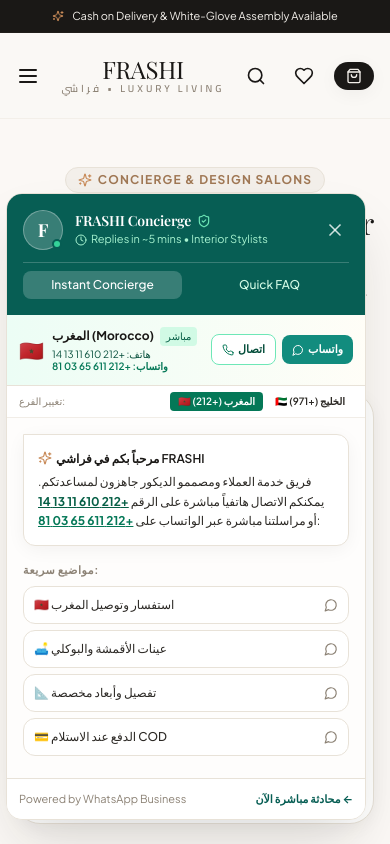
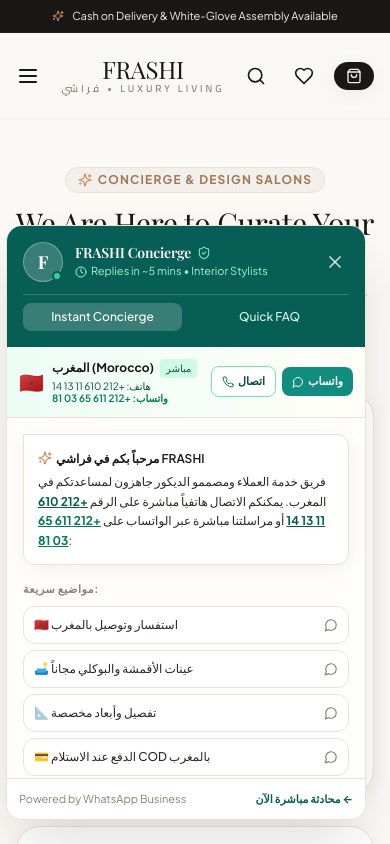
Before and after one commit to aragragk1-eng/frashi, a Next.js app: page /contact in a window 390 px wide. Both pictures are taken after a click on the button "ONLINE". Shown: the top 844 px of the page. Built offline with nearby package versions, Linux system fonts and the light colour scheme; a web font is replaced by a local one.

Commit message:
feat: use Moroccan phone and WhatsApp numbers exclusively across the site

```diff
--- a/src/app/checkout/page.tsx
+++ b/src/app/checkout/page.tsx
@@ -40,8 +40,8 @@
     lastName: '',
     email: '',
     phone: '',
-    country: 'United Arab Emirates',
-    city: 'Dubai',
+    country: 'Morocco',
+    city: 'Casablanca',
     area: '',
     street: '',
     building: '',
@@ -60,39 +60,39 @@
   const [isSubmitting, setIsSubmitting] = useState(false);
 
   // Quick auto-fill helper for test demonstrations
-  const handleAutoFill = (preset: 'dubai' | 'riyadh') => {
-    if (preset === 'dubai') {
+  const handleAutoFill = (preset: 'casablanca' | 'rabat') => {
+    if (preset === 'casablanca') {
       setFormData({
-        firstName: 'Layla',
-        lastName: 'Al-Mansoor',
-        email: 'layla.mansoor@example.com',
-        phone: '+971 50 123 4567',
-        country: 'United Arab Emirates',
-        city: 'Dubai',
-        area: 'Dubai Hills Estate',
-        street: 'Maple Avenue 4',
-        building: 'Villa 108',
-        deliveryNotes: 'Please ring the service gate. Elevator access available.',
+        firstName: 'أمين',
+        lastName: 'العلمي',
+        email: 'amine.alami@example.com',
+        phone: '+212 6 10 11 13 14',
+        country: 'Morocco',
+        city: 'Casablanca',
+        area: 'Anfa Supérieur',
+        street: 'Boulevard d\'Anfa',
+        building: 'Résidence Palmeraie, Appt 12',
+        deliveryNotes: 'توصيل مع التركيب المجاني.',
         paymentMethod: 'cod',
         whatsappConfirmation: true,
       });
-      setCardDetails((p) => ({ ...p, cardHolder: 'Layla Al-Mansoor' }));
+      setCardDetails((p) => ({ ...p, cardHolder: 'Amine Alami' }));
     } else {
       setFormData({
-        firstName: 'Tariq',
-        lastName: 'Al-Ghamdi',
-        email: 'tariq.ghamdi@example.com',
-        phone: '+966 50 987 6543',
-        country: 'Saudi Arabia',
-        city: 'Riyadh',
-        area: 'Al-Nakheel District',
-        street: 'King Fahd Road',
-        building: 'Villa 42',
-        deliveryNotes: 'Ground floor residence. Large double doors.',
+        firstName: 'سلمى',
+        lastName: 'بنسودة',
+        email: 'salma.bensouda@example.com',
+        phone: '+212 6 11 65 03 81',
+        country: 'Morocco',
+        city: 'Rabat',
+        area: 'Souissi',
+        street: 'Avenue Mohammed VI',
+        building: 'Villa 14',
+        deliveryNotes: 'الاتصال قبل الوصول بساعة.',
         paymentMethod: 'cod',
         whatsappConfirmation: true,
       });
-      setCardDetails((p) => ({ ...p, cardHolder: 'Tariq Al-Ghamdi' }));
+      setCardDetails((p) => ({ ...p, cardHolder: 'Salma Bensouda' }));
     }
   };
 
@@ -179,17 +179,17 @@
               <div className="flex items-center gap-2">
                 <button
                   type="button"
-                  onClick={() => handleAutoFill('dubai')}
+                  onClick={() => handleAutoFill('casablanca')}
                   className="px-3 py-1.5 rounded-lg bg-white border border-frashi-linen hover:border-frashi-oak text-frashi-dark font-medium shadow-sm"
                 >
-                  Dubai Hills
+                  🇲🇦 Casablanca Anfa
                 </button>
                 <button
                   type="button"
-                  onClick={() => handleAutoFill('riyadh')}
+                  onClick={() => handleAutoFill('rabat')}
                   className="px-3 py-1.5 rounded-lg bg-white border border-frashi-linen hover:border-frashi-oak text-frashi-dark font-medium shadow-sm"
                 >
-                  Riyadh Al-Nakheel
+                  🇲🇦 Rabat Souissi
                 </button>
               </div>
             </div>
@@ -258,7 +258,7 @@
                       required
                       value={formData.phone}
                       onChange={(e) => setFormData({ ...formData, phone: e.target.value })}
-                      placeholder="+971 50 123 4567"
+                      placeholder="+212 6 11 65 03 81"
                       className="w-full text-xs p-3 rounded-xl border border-frashi-linen bg-frashi-cream/30 focus:outline-none focus:border-frashi-oak"
                     />
                   </div>
@@ -272,6 +272,7 @@
                       onChange={(e) => setFormData({ ...formData, country: e.target.value })}
                       className="w-full text-xs p-3 rounded-xl border border-frashi-linen bg-frashi-cream/30 focus:outline-none focus:border-frashi-oak cursor-pointer"
                     >
+                      <option value="Morocco">المغرب (Morocco)</option>
                       <option value="United Arab Emirates">United Arab Emirates (UAE)</option>
                       <option value="Saudi Arabia">Saudi Arabia (KSA)</option>
                       <option value="Qatar">Qatar</option>
--- a/src/app/contact/page.tsx
+++ b/src/app/contact/page.tsx
@@ -50,100 +50,104 @@
 
         {/* Flagship Showrooms Grid */}
         <div className="grid grid-cols-1 md:grid-cols-2 gap-8">
-          {/* Dubai Showroom */}
+          {/* Casablanca Flagship Showroom */}
           <div className="p-8 rounded-3xl bg-white border border-frashi-linen shadow-soft space-y-6">
             <div className="flex items-center justify-between">
               <span className="px-3 py-1 rounded-full bg-frashi-sand text-xs font-bold uppercase tracking-wider text-frashi-dark">
-                UAE Flagship
+                🇲🇦 صالون الدار البيضاء الرائد
               </span>
               <span className="text-xs text-emerald-700 font-semibold flex items-center gap-1">
                 <span className="w-2 h-2 rounded-full bg-emerald-500 animate-pulse" />
-                Open Today
+                مفتوح اليوم
               </span>
             </div>
 
             <div>
               <h2 className="font-serif text-2xl font-bold text-frashi-dark">
-                Dubai Design District (d3) Salon
+                Casablanca Anfa Flagship Salon
               </h2>
               <p className="text-xs text-frashi-stone mt-1">
-                Experience full living suites, tactile travertine slabs, and our complete bouclé library.
+                اكتشف تشكيلات الأثاث الفاخر، صالونات البوكلي العصرية، ورخام الترافرتين الطبيعي.
               </p>
             </div>
 
             <div className="space-y-3 text-xs text-frashi-charcoal border-t border-frashi-linen pt-4">
               <div className="flex items-start gap-2.5">
                 <MapPin className="w-4 h-4 text-frashi-oak flex-shrink-0 mt-0.5" />
-                <span>Building 7, Ground Salon 102, Dubai Design District, Dubai, UAE</span>
+                <span>Boulevard d&apos;Anfa, Casablanca, Maroc</span>
               </div>
               <div className="flex items-center gap-2.5">
                 <Clock className="w-4 h-4 text-frashi-oak flex-shrink-0" />
-                <span>Daily: 10:00 AM – 10:00 PM</span>
+                <span>يومياً: 10:00 صباحاً – 10:00 مساءً</span>
               </div>
               <div className="flex items-center gap-2.5">
                 <Phone className="w-4 h-4 text-frashi-oak flex-shrink-0" />
-                <span>+971 4 888 9922</span>
+                <a href="tel:+212610111314" className="hover:text-emerald-700 font-semibold">
+                  +212 610 11 13 14
+                </a>
               </div>
             </div>
 
             <div className="pt-2">
               <a
-                href="https://wa.me/971508889922?text=Hello%20FRASHI!%20I%20would%20like%20to%20book%20a%20private%20styling%20appointment%20at%20the%20Dubai%20d3%20Showroom."
+                href="https://wa.me/212611650381?text=Hello%20FRASHI!%20I%20would%20like%20to%20book%20a%20private%20styling%20appointment%20at%20the%20Casablanca%20Showroom."
                 target="_blank"
                 rel="noreferrer"
                 className="w-full py-3 px-4 rounded-xl bg-frashi-dark text-white text-xs font-bold uppercase tracking-wider flex items-center justify-center gap-2 hover:bg-frashi-charcoal transition-colors shadow-soft"
               >
                 <MessageCircle className="w-4 h-4 text-emerald-400" />
-                <span>Book Dubai Private Styling Appointment</span>
+                <span>حجز موعد بفرع الدار البيضاء عبر الواتساب</span>
               </a>
             </div>
           </div>
 
-          {/* Riyadh Showroom */}
+          {/* Rabat Studio & Kingdom Concierge */}
           <div className="p-8 rounded-3xl bg-white border border-frashi-linen shadow-soft space-y-6">
             <div className="flex items-center justify-between">
               <span className="px-3 py-1 rounded-full bg-frashi-sand text-xs font-bold uppercase tracking-wider text-frashi-dark">
-                KSA Flagship
+                🇲🇦 الرباط وكافة مدن المغرب
               </span>
               <span className="text-xs text-emerald-700 font-semibold flex items-center gap-1">
                 <span className="w-2 h-2 rounded-full bg-emerald-500 animate-pulse" />
-                Open Today
+                استشارات وتوصيل
               </span>
             </div>
 
             <div>
               <h2 className="font-serif text-2xl font-bold text-frashi-dark">
-                Riyadh Olaya Towers Salon
+                Rabat Salon & Studio
               </h2>
               <p className="text-xs text-frashi-stone mt-1">
-                Featuring our dining oak collections, platform beds, and bespoke home office gallery.
+                استشارات التصميم الداخلي، معاينة عينات الأقمشة مجاناً، وخدمة التوصيل الشامل لكافة المدن.
               </p>
             </div>
 
             <div className="space-y-3 text-xs text-frashi-charcoal border-t border-frashi-linen pt-4">
               <div className="flex items-start gap-2.5">
                 <MapPin className="w-4 h-4 text-frashi-oak flex-shrink-0 mt-0.5" />
-                <span>Olaya Towers, King Fahd Road, Al Olaya, Riyadh, Saudi Arabia</span>
+                <span>Avenue Mohammed VI, Souissi, Rabat, Maroc</span>
               </div>
               <div className="flex items-center gap-2.5">
                 <Clock className="w-4 h-4 text-frashi-oak flex-shrink-0" />
-                <span>Sat - Thu: 10:00 AM – 10:30 PM • Fri: 2:00 PM – 11:00 PM</span>
+                <span>الإثنين - السبت: 10:00 صباحاً – 09:30 مساءً</span>
               </div>
               <div className="flex items-center gap-2.5">
                 <Phone className="w-4 h-4 text-frashi-oak flex-shrink-0" />
-                <span>+966 11 888 9922</span>
+                <a href="tel:+212610111314" className="hover:text-emerald-700 font-semibold">
+                  +212 610 11 13 14
+                </a>
               </div>
             </div>
 
             <div className="pt-2">
               <a
-                href="https://wa.me/971508889922?text=Hello%20FRASHI!%20I%20would%20like%20to%20book%20a%20private%20styling%20appointment%20at%20the%20Riyadh%20Showroom."
+                href="https://wa.me/212611650381?text=Hello%20FRASHI!%20I%20would%20like%20to%20request%20a%20styling%20consultation%20and%20fabric%20swatches."
                 target="_blank"
                 rel="noreferrer"
                 className="w-full py-3 px-4 rounded-xl bg-frashi-dark text-white text-xs font-bold uppercase tracking-wider flex items-center justify-center gap-2 hover:bg-frashi-charcoal transition-colors shadow-soft"
               >
                 <MessageCircle className="w-4 h-4 text-emerald-400" />
-                <span>Book Riyadh Private Styling Appointment</span>
+                <span>طلب استشارة أو عينات عبر الواتساب</span>
               </a>
             </div>
           </div>
@@ -195,7 +199,7 @@
                     required
                     value={formData.phone}
                     onChange={(e) => setFormData({ ...formData, phone: e.target.value })}
-                    placeholder="+971 50 000 0000"
+                    placeholder="+212 6 11 65 03 81"
                     className="w-full p-3 rounded-xl border border-frashi-linen bg-frashi-cream/30 focus:outline-none focus:border-frashi-oak"
                   />
                 </div>
--- a/src/app/order-success/page.tsx
+++ b/src/app/order-success/page.tsx
@@ -44,8 +44,8 @@
     }
   }, []);
 
-  const whatsappMsg = `Hello FRASHI Concierge! I just placed order #${orderId}. I would like to confirm my white-glove delivery scheduling.`;
-  const whatsappUrl = `https://wa.me/971508889922?text=${encodeURIComponent(whatsappMsg)}`;
+  const whatsappMsg = `Hello FRASHI Concierge! I just placed order #${orderId}. I would like to confirm my white-glove delivery scheduling in Morocco.`;
+  const whatsappUrl = `https://wa.me/212611650381?text=${encodeURIComponent(whatsappMsg)}`;
 
   return (
     <div className="bg-frashi-cream/30 min-h-screen py-16 sm:py-24">
--- a/src/app/product/[id]/page.tsx
+++ b/src/app/product/[id]/page.tsx
@@ -260,7 +260,7 @@
                   Select Finish / Fabric: <span className="text-frashi-oak normal-case font-semibold">{selectedColor.name}</span>
                 </label>
                 <a
-                  href={`https://wa.me/971508889922?text=Hello%20FRASHI!%20Can%20I%20order%20physical%20fabric%20swatches%20for%20the%20${encodeURIComponent(product.name)}?`}
+                  href={`https://wa.me/212611650381?text=Hello%20FRASHI!%20Can%20I%20order%20physical%20fabric%20swatches%20for%20the%20${encodeURIComponent(product.name)}?`}
                   target="_blank"
                   rel="noreferrer"
                   className="text-[11px] text-frashi-oak hover:underline font-semibold"
@@ -373,7 +373,7 @@
 
               {/* Direct WhatsApp Quick Order */}
               <a
-                href={`https://wa.me/971508889922?text=Hello%20FRASHI!%20I%20would%20like%20to%20order%20the%20${encodeURIComponent(product.name)}%20(${encodeURIComponent(selectedColor.name)})%20for%20${encodeURIComponent(formatPrice(product.price * quantity))}.%20Can%20we%20proceed%20with%20Cash%20on%20Delivery?`}
+                href={`https://wa.me/212611650381?text=Hello%20FRASHI!%20I%20would%20like%20to%20order%20the%20${encodeURIComponent(product.name)}%20(${encodeURIComponent(selectedColor.name)})%20for%20${encodeURIComponent(formatPrice(product.price * quantity))}.%20Can%20we%20proceed%20with%20Cash%20on%20Delivery?`}
                 target="_blank"
                 rel="noopener noreferrer"
                 className="w-full py-3.5 px-4 rounded-xl border border-emerald-600/40 bg-emerald-50 text-emerald-900 text-xs font-semibold flex items-center justify-center gap-2 hover:bg-emerald-100 transition-colors"
--- a/src/components/support/FloatingWhatsAppWidget.tsx
+++ b/src/components/support/FloatingWhatsAppWidget.tsx
@@ -19,10 +19,7 @@
   const [activeTab, setActiveTab] = useState<'chat' | 'faq'>('chat');
   const [customMessage, setCustomMessage] = useState('');
   const [expandedFaq, setExpandedFaq] = useState<number | null>(null);
-  const [selectedBranch, setSelectedBranch] = useState<'morocco' | 'uae'>('morocco');
-
-  const branches = {
-    morocco: {
+  const moroccoContact = {
     name: 'المغرب (Morocco)',
     flag: '🇲🇦',
     callPhone: '+212610111314',
@@ -30,29 +27,17 @@
     whatsappPhone: '212611650381',
     whatsappDisplay: '+212 611 65 03 81',
     city: 'Casablanca Concierge'
-    },
-    uae: {
-      name: 'الإمارات والخليج',
-      flag: '🇦🇪',
-      callPhone: '+97148889922',
-      callDisplay: '+971 4 888 9922',
-      whatsappPhone: '971508889922',
-      whatsappDisplay: '+971 50 888 9922',
-      city: 'Dubai Flagship'
-    }
   };
 
-  const currentBranch = branches[selectedBranch];
-
   const quickPrompts = [
-    { title: '🇲🇦 استفسار وتوصيل المغرب', text: 'السلام عليكم فريق FRASHI! أود الاستفسار عن تصاميم الأثاث ومواعيد التوصيل في المغرب.' },
-    { title: '🛋️ عينات الأقمشة والبوكلي', text: 'Hello FRASHI! I would like to request physical fabric and bouclé samples for my home.' },
-    { title: '📐 تفصيل وأبعاد مخصصة', text: 'Hello FRASHI! I want to check custom dimensions and room layout for my space.' },
-    { title: '💳 الدفع عند الاستلام COD', text: 'Hello FRASHI! I want to confirm Cash on Delivery payment for my upcoming order.' },
+    { title: '🇲🇦 استفسار وتوصيل بالمغرب', text: 'السلام عليكم فريق FRASHI! أود الاستفسار عن تصاميم الأثاث ومواعيد التوصيل في المغرب.' },
+    { title: '🛋️ عينات الأقمشة والبوكلي مجاناً', text: 'السلام عليكم FRASHI! أود طلب عينات مجانية من أقمشة البوكلي والمخمل إلى عنواني بالمغرب.' },
+    { title: '📐 تفصيل وأبعاد مخصصة', text: 'السلام عليكم FRASHI! أرغب في استشارة حول تفصيل أثاث بمقاسات خاصة لمنزلي.' },
+    { title: '💳 الدفع عند الاستلام COD بالمغرب', text: 'السلام عليكم FRASHI! أريد تأكيد طلبي مع إمكانية الدفع عند الاستلام والمعاينة.' },
   ];
 
   const handleSendWhatsApp = (text: string) => {
-    const url = `https://wa.me/${currentBranch.whatsappPhone}?text=${encodeURIComponent(text)}`;
+    const url = `https://wa.me/${moroccoContact.whatsappPhone}?text=${encodeURIComponent(text)}`;
     window.open(url, '_blank', 'noopener,noreferrer');
   };
 
@@ -151,25 +136,25 @@
             </div>
           </div>
 
-          {/* Active Branch Direct Action Bar */}
+          {/* Moroccan Direct Action Bar */}
           <div className="p-3 bg-gradient-to-r from-emerald-50 to-amber-50/40 border-b border-frashi-linen flex items-center justify-between gap-2">
             <div className="flex items-center gap-2">
-              <span className="text-xl">{currentBranch.flag}</span>
+              <span className="text-xl">{moroccoContact.flag}</span>
               <div>
                 <div className="flex items-center gap-1.5">
-                  <span className="text-xs font-bold text-frashi-dark">{currentBranch.name}</span>
+                  <span className="text-xs font-bold text-frashi-dark">{moroccoContact.name}</span>
                   <span className="text-[10px] px-1.5 py-0.5 rounded bg-emerald-100 text-emerald-800 font-medium">مباشر</span>
                 </div>
                 <div className="text-[10px] text-emerald-900 flex flex-col leading-tight mt-0.5">
-                  <span>هاتف: {currentBranch.callDisplay}</span>
-                  <span className="font-semibold text-emerald-700">واتساب: {currentBranch.whatsappDisplay}</span>
+                  <span>هاتف: {moroccoContact.callDisplay}</span>
+                  <span className="font-semibold text-emerald-700">واتساب: {moroccoContact.whatsappDisplay}</span>
                 </div>
               </div>
             </div>
 
             <div className="flex items-center gap-1.5">
               <a
-                href={`tel:${currentBranch.callPhone}`}
+                href={`tel:${moroccoContact.callPhone}`}
                 className="px-2.5 py-1.5 bg-white hover:bg-emerald-50 text-emerald-900 border border-emerald-300 rounded-lg text-[11px] font-bold shadow-xs flex items-center gap-1 transition-all"
                 title="اتصال هاتفي مباشر"
               >
@@ -177,7 +162,7 @@
                 <span>اتصال</span>
               </a>
               <a
-                href={`https://wa.me/${currentBranch.whatsappPhone}?text=Hello%20FRASHI!`}
+                href={`https://wa.me/${moroccoContact.whatsappPhone}?text=Hello%20FRASHI!`}
                 target="_blank"
                 rel="noreferrer"
                 className="px-2.5 py-1.5 bg-[#128C7E] hover:bg-[#075E54] text-white rounded-lg text-[11px] font-bold shadow-xs flex items-center gap-1 transition-all"
@@ -186,35 +171,6 @@
                 <MessageCircle className="w-3 h-3" />
                 <span>واتساب</span>
               </a>
-            </div>
-          </div>
-
-          {/* Branch Switcher Pill */}
-          <div className="px-3 py-1.5 bg-white border-b border-frashi-linen/60 flex items-center justify-between text-[11px]">
-            <span className="text-frashi-stone text-[10px]">تغيير الفرع:</span>
-            <div className="flex gap-1">
-              <button
-                type="button"
-                onClick={() => setSelectedBranch('morocco')}
-                className={`px-2 py-0.5 rounded text-[10px] font-semibold transition-colors ${
-                  selectedBranch === 'morocco'
-                    ? 'bg-emerald-700 text-white'
-                    : 'text-frashi-charcoal hover:bg-frashi-sand'
-                }`}
-              >
-                🇲🇦 المغرب (+212)
-              </button>
-              <button
-                type="button"
-                onClick={() => setSelectedBranch('uae')}
-                className={`px-2 py-0.5 rounded text-[10px] font-semibold transition-colors ${
-                  selectedBranch === 'uae'
-                    ? 'bg-emerald-700 text-white'
-                    : 'text-frashi-charcoal hover:bg-frashi-sand'
-                }`}
-              >
-                🇦🇪 الخليج (+971)
-              </button>
             </div>
           </div>
 
@@ -229,13 +185,13 @@
                     مرحباً بكم في فراشي FRASHI
                   </p>
                   <p>
-                    فريق خدمة العملاء ومصممو الديكور جاهزون لمساعدتكم. يمكنكم الاتصال هاتفياً مباشرة على الرقم{' '}
-                    <a href={`tel:${currentBranch.callPhone}`} className="font-bold text-emerald-800 underline">
-                      {currentBranch.callDisplay}
+                    فريق خدمة العملاء ومصممو الديكور جاهزون لمساعدتكم في المغرب. يمكنكم الاتصال هاتفياً مباشرة على الرقم{' '}
+                    <a href={`tel:${moroccoContact.callPhone}`} className="font-bold text-emerald-800 underline">
+                      {moroccoContact.callDisplay}
                     </a>{' '}
                     أو مراسلتنا مباشرة عبر الواتساب على{' '}
-                    <a href={`https://wa.me/${currentBranch.whatsappPhone}?text=Hello%20FRASHI!`} target="_blank" rel="noreferrer" className="font-bold text-emerald-700 underline">
-                      {currentBranch.whatsappDisplay}
+                    <a href={`https://wa.me/${moroccoContact.whatsappPhone}?text=Hello%20FRASHI!`} target="_blank" rel="noreferrer" className="font-bold text-emerald-700 underline">
+                      {moroccoContact.whatsappDisplay}
                     </a>:
                   </p>
                 </div>
```
Also changed, not shown: src/components/footer/Footer.tsx (+3 -13 lines). Lines whose indentation alone changed are shown as unchanged.
